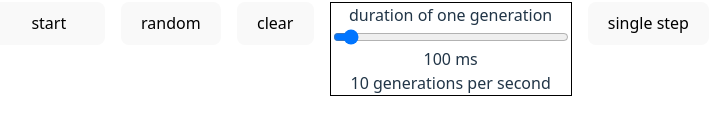
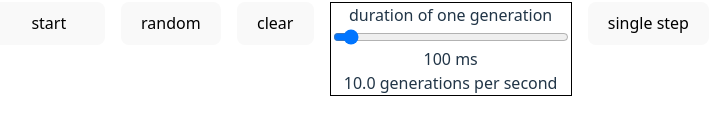
Before and after one commit to nottelbox/nottelbox-web, a React (Vite) app: page /projects in a window 1280 px wide. Shown: the part 895-1030 px from the top of the page, without its empty margins (289-1008 px from the left). Built offline with nearby package versions, Linux system fonts and the light colour scheme.

Commit message:
fix generations per second display with one digit after comma

```diff
--- a/src/GameOfLife.tsx
+++ b/src/GameOfLife.tsx
@@ -215,7 +215,7 @@ export default function GameOfLife() {
                   }}
                 />
               <label>{speed} {t.controls.ms}</label>
-              <label>{(1000/speed).toFixed(0)} {t.controls.generationsPerSecond}</label>
+              <label>{(1000/speed).toFixed(1)} {t.controls.generationsPerSecond}</label>
           </div>
           <button onClick={singleStep} disabled={running}>{t.controls.singleStep}</button>
       </div>
```
